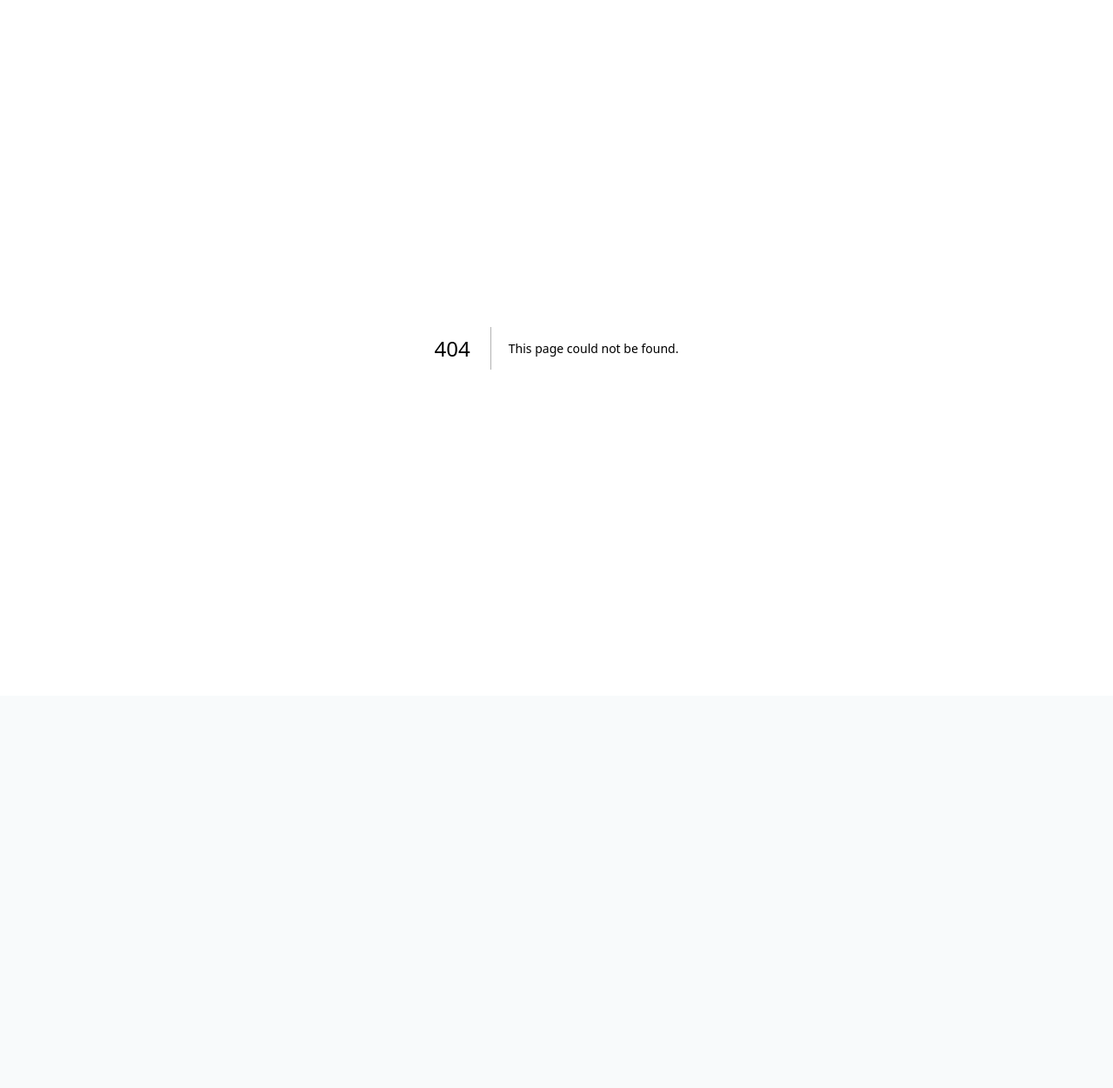
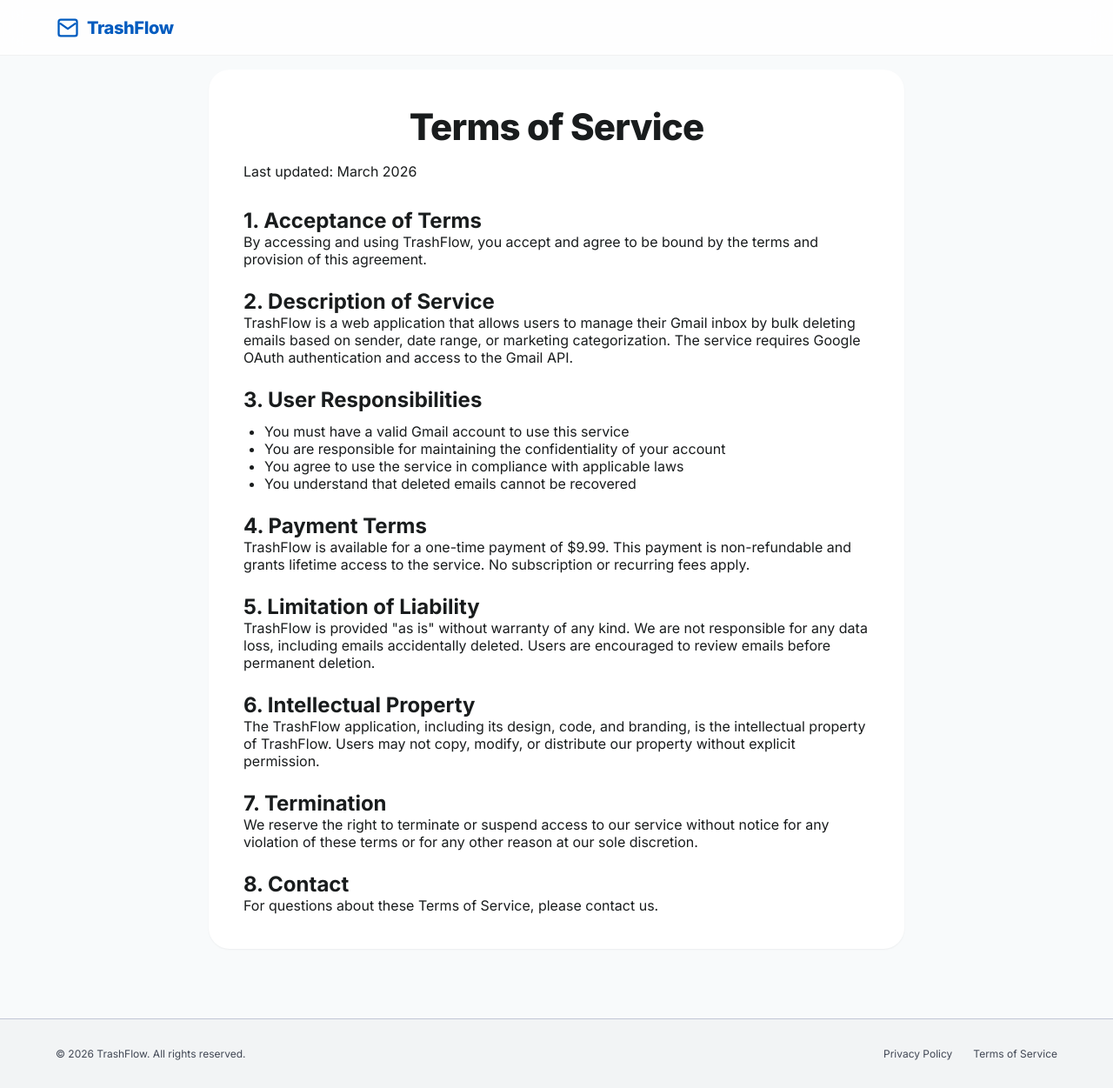
Before and after one commit to maheshbvv/trash-flow, a Next.js app: page /terms in a window 1280 px wide. Before the commit this address had no page. Shown: the whole page at 87% size. Before the commit the page ends 800 px from the top, so only its background shows below. Built offline with nearby package versions, Linux system fonts and the light colour scheme.

Commit message:
Add privacy policy and terms of service pages

```diff
--- a/src/app/page.tsx
+++ b/src/app/page.tsx
@@ -2,6 +2,7 @@
 
 import { signIn, useSession } from 'next-auth/react'
 import { useRouter } from 'next/navigation'
+import Link from 'next/link'
 import { useEffect } from 'react'
 import styles from './page.module.css'
 
@@ -107,9 +108,8 @@ export default function Home() {
         <div className="container footer-content">
           <span className="footer-text">© 2026 TrashFlow. All rights reserved.</span>
           <div className="footer-links">
-            <a href="#">Privacy Policy</a>
-            <a href="#">Terms of Service</a>
-            <a href="#">Security Audit</a>
+            <Link href="/privacy">Privacy Policy</Link>
+            <Link href="/terms">Terms of Service</Link>
           </div>
         </div>
       </footer>
--- /dev/null
+++ b/src/app/terms/page.tsx
@@ -0,0 +1,108 @@
+'use client'
+
+import Link from 'next/link'
+import styles from '../page.module.css'
+
+export default function Terms() {
+  return (
+    <div className={styles.page}>
+      <header className="header">
+        <div className="container header-content">
+          <Link href="/" className="logo">
+            <svg className="logo-icon" viewBox="0 0 24 24" fill="none">
+              <path d="M19 4H5a2 2 0 00-2 2v12a2 2 0 002 2h14a2 2 0 002-2V6a2 2 0 00-2-2zM5 8l7 5 7-5" stroke="currentColor" strokeWidth="2" strokeLinecap="round" strokeLinejoin="round"/>
+            </svg>
+            TrashFlow
+          </Link>
+        </div>
+      </header>
+
+      <main className={styles.main}>
+        <div className="card" style={{ maxWidth: '800px' }}>
+          <h1 className={styles.title}>Terms of Service</h1>
+          <p style={{ color: 'var(--text-secondary)', marginBottom: '32px' }}>Last updated: March 2026</p>
+
+          <section style={{ marginBottom: '24px' }}>
+            <h2>1. Acceptance of Terms</h2>
+            <p style={{ color: 'var(--text-secondary)' }}>
+              By accessing and using TrashFlow, you accept and agree to be bound by
+              the terms and provision of this agreement.
+            </p>
+          </section>
+
+          <section style={{ marginBottom: '24px' }}>
+            <h2>2. Description of Service</h2>
+            <p style={{ color: 'var(--text-secondary)' }}>
+              TrashFlow is a web application that allows users to manage their Gmail inbox
+              by bulk deleting emails based on sender, date range, or marketing categorization.
+              The service requires Google OAuth authentication and access to the Gmail API.
+            </p>
+          </section>
+
+          <section style={{ marginBottom: '24px' }}>
+            <h2>3. User Responsibilities</h2>
+            <ul style={{ marginLeft: '24px', marginTop: '12px', color: 'var(--text-secondary)' }}>
+              <li>You must have a valid Gmail account to use this service</li>
+              <li>You are responsible for maintaining the confidentiality of your account</li>
+              <li>You agree to use the service in compliance with applicable laws</li>
+              <li>You understand that deleted emails cannot be recovered</li>
+            </ul>
+          </section>
+
+          <section style={{ marginBottom: '24px' }}>
+            <h2>4. Payment Terms</h2>
+            <p style={{ color: 'var(--text-secondary)' }}>
+              TrashFlow is available for a one-time payment of $9.99. This payment is
+              non-refundable and grants lifetime access to the service. No subscription
+              or recurring fees apply.
+            </p>
+          </section>
+
+          <section style={{ marginBottom: '24px' }}>
+            <h2>5. Limitation of Liability</h2>
+            <p style={{ color: 'var(--text-secondary)' }}>
+              TrashFlow is provided "as is" without warranty of any kind. We are not
+              responsible for any data loss, including emails accidentally deleted.
+              Users are encouraged to review emails before permanent deletion.
+            </p>
+          </section>
+
+          <section style={{ marginBottom: '24px' }}>
+            <h2>6. Intellectual Property</h2>
+            <p style={{ color: 'var(--text-secondary)' }}>
+              The TrashFlow application, including its design, code, and branding,
+              is the intellectual property of TrashFlow. Users may not copy, modify,
+              or distribute our property without explicit permission.
+            </p>
+          </section>
+
+          <section style={{ marginBottom: '24px' }}>
+            <h2>7. Termination</h2>
+            <p style={{ color: 'var(--text-secondary)' }}>
+              We reserve the right to terminate or suspend access to our service
+              without notice for any violation of these terms or for any other
+              reason at our sole discretion.
+            </p>
+          </section>
+
+          <section>
+            <h2>8. Contact</h2>
+            <p style={{ color: 'var(--text-secondary)' }}>
+              For questions about these Terms of Service, please contact us.
+            </p>
+          </section>
+        </div>
+      </main>
+
+      <footer className="footer">
+        <div className="container footer-content">
+          <span className="footer-text">© 2026 TrashFlow. All rights reserved.</span>
+          <div className="footer-links">
+            <Link href="/privacy">Privacy Policy</Link>
+            <Link href="/terms">Terms of Service</Link>
+          </div>
+        </div>
+      </footer>
+    </div>
+  )
+}
```
Also changed, not shown: src/app/privacy/page.tsx (added, +90 -0 lines).
